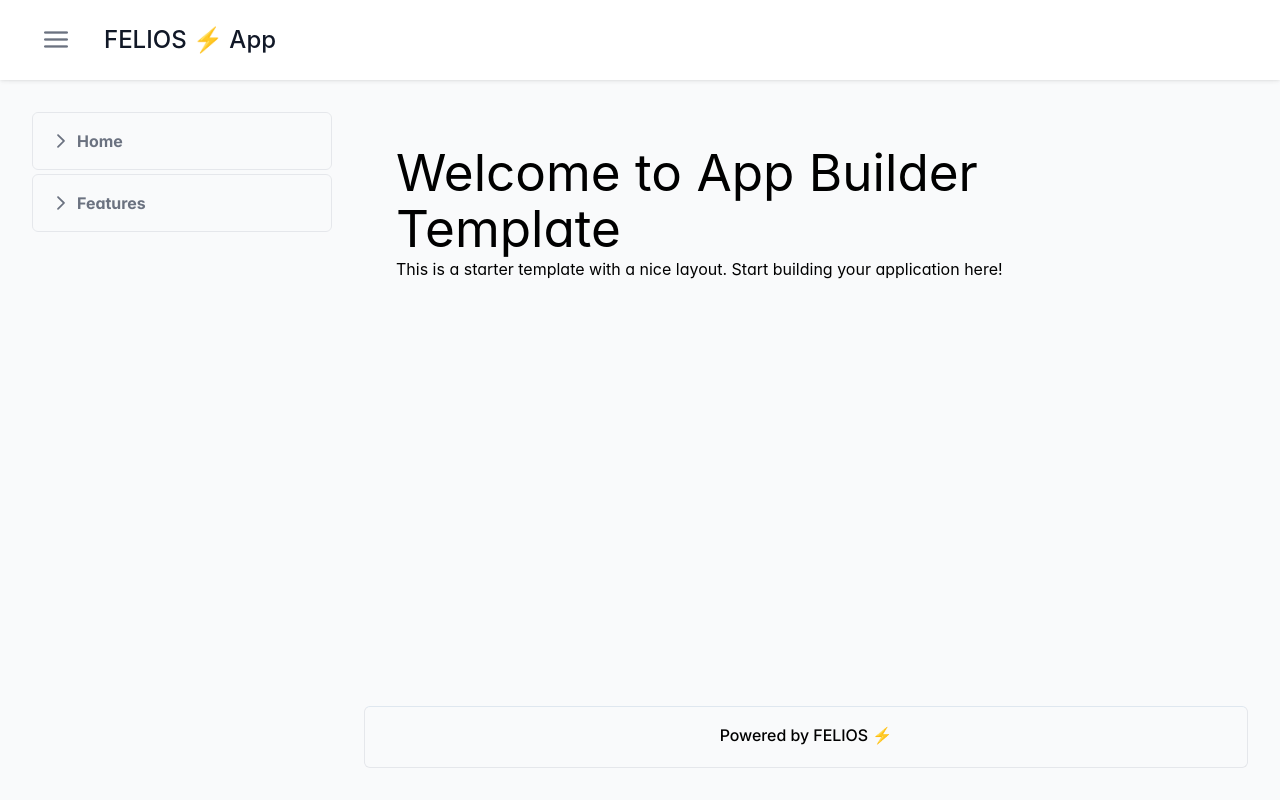
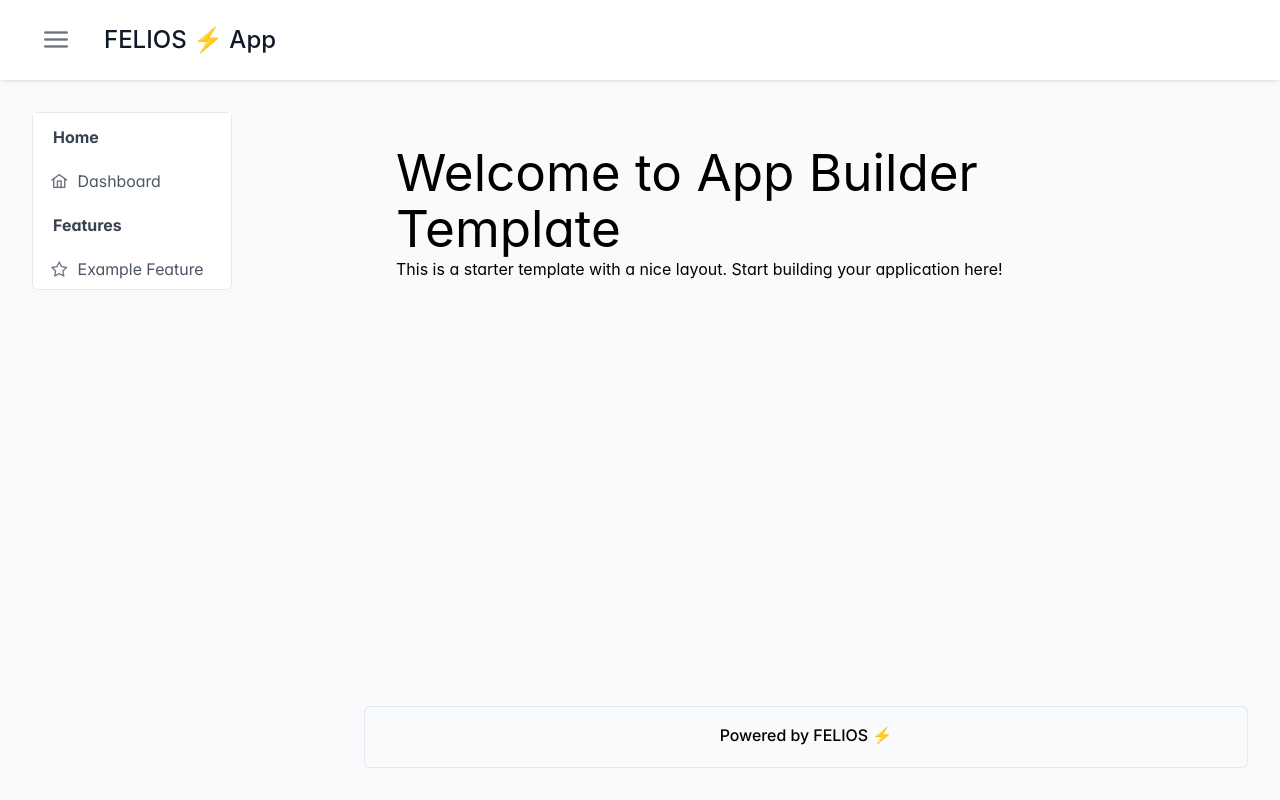
Before and after one commit to LukasNadenau/felios-app-builder-template, a React (Vite) app: page / in a window 1280 px wide. Built offline with nearby package versions, Linux system fonts and the light colour scheme.

Commit message:
feat: menu

```diff
--- a/src/layout/AppMenu.tsx
+++ b/src/layout/AppMenu.tsx
@@ -1,5 +1,5 @@
 import React from 'react';
-import { PanelMenu } from 'primereact/panelmenu';
+import { Menu } from 'primereact/menu';
 import { MenuItem } from 'primereact/menuitem';
 import { useNavigate } from 'react-router-dom';
 
@@ -30,7 +30,7 @@ const AppMenu = () => {
     ];
 
     return (
-        <PanelMenu
+        <Menu
             model={model}
             className="layout-menu"
         />
```
